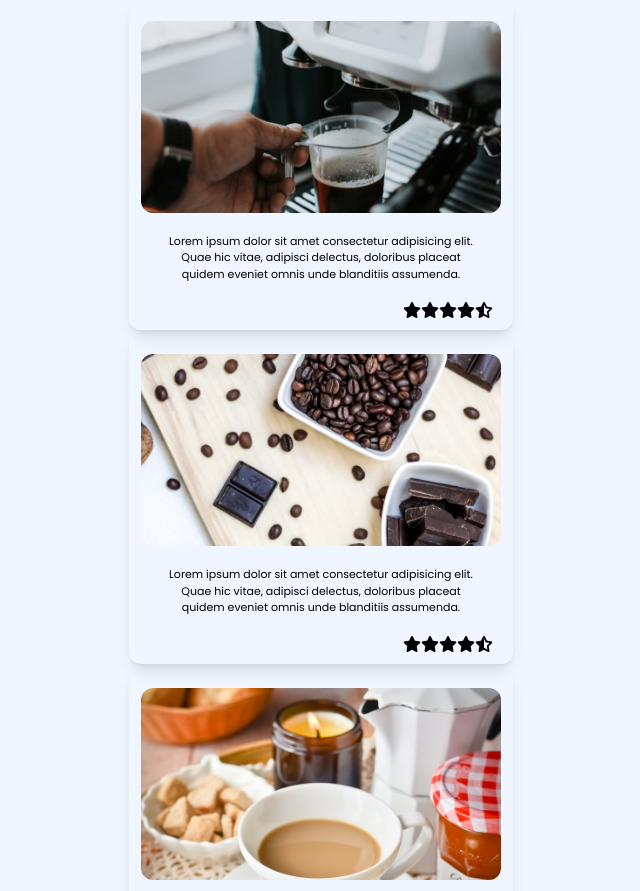
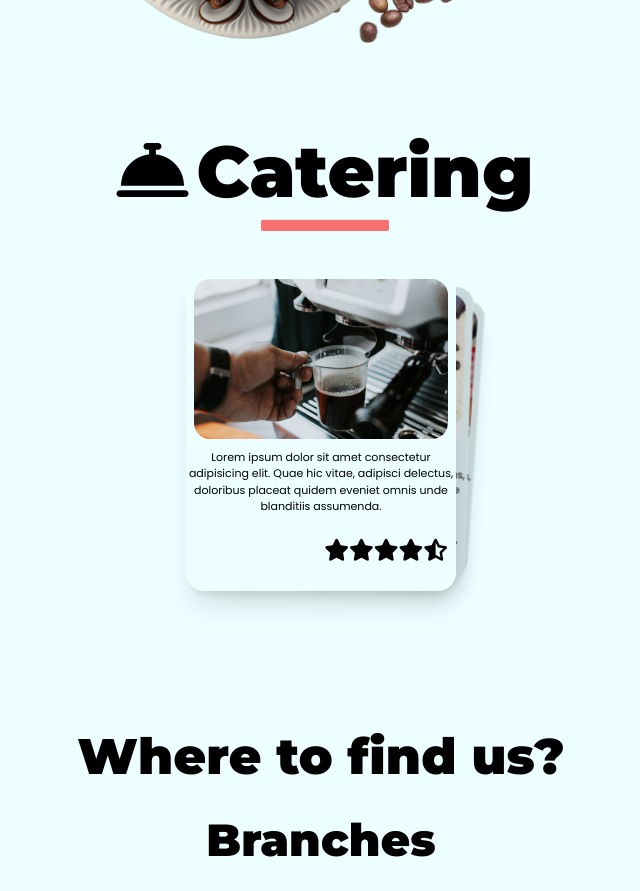
Before and after one commit to kidus-collab/Coffee-terminal, a website: page dist/shop.html in a window 1280 px wide. Shown: the part 1909-2800 px from the top of the page, without its empty margins (319-959 px from the left). Drawn offline with nearby package versions, Linux system fonts and the light colour scheme.

Commit message:
last commit

```diff
--- a/dist/shop.html
+++ b/dist/shop.html
@@ -1,16 +1,37 @@
 <!DOCTYPE html>
 <html lang="en">
+
 <head>
-    <meta charset="UTF-8">
-    <meta http-equiv="X-UA-Compatible" content="IE=edge">
-    <meta name="viewport" content="width=device-width, initial-scale=1.0">
-    <title>Coffee terminal</title>
+  <meta charset="utf-8" />
+  <title>Our Shop</title>
+  <meta name="viewport" content="width=device-width, initial-scale=1, minimum-scale=1, maximum-scale=1" />
+  <!-- Link Swiper's CSS -->
+  <link rel="stylesheet" href="https://cdn.jsdelivr.net/npm/swiper@9/swiper-bundle.min.css" />
    <link rel="stylesheet" href="tailwindstyle.css">
-    <link rel="icon" href="/src/assets/favicon.png">
    <script src="https://kit.fontawesome.com/bd99d0846c.js" crossorigin="anonymous"></script>
    <script src="https://cdn.jsdelivr.net/npm/swiper@9/swiper-bundle.min.js"></script>
-    <link rel="stylesheet" href="https://cdn.jsdelivr.net/npm/swiper@9/swiper-bundle.min.css" />
+   <script src="js/Dropdown.js"></script>
+   <!-- Demo styles -->
+  <style>
+    .swiper {
+      width: 270px;
+      height: 320px;
+     position: relative;;
+    }
+    .swiper-slide {
+      display: flex;
+      align-items: center;
+      justify-content: center;
+      border-radius: 18px;
+      font-size: 22px;
+      font-weight: bold;
+      color: #fff;
+    }
+  </style>
  </head>
+
+<body class="bg-cyan-50 box-border p-0 m-0">
+  <!-- Nav bar -->
   <body class="bg-blue-50 box-border p-0 m-0">
     <div class="bg-cater1 bg-fixed  z-0 bg-center bg-cover mx-auto w-screen h-[400px]">
        <nav class=" z-20 container mx-auto">
@@ -22,12 +43,29 @@
                <a href="/dist/index.html#about" class=" font-pop font-semibold hover:text-red-500">About us</a>
                <button class="bg-black bg-opacity-40 text-white font-semibold font-pop rounded-full align-text-center p-3 px-6 self-baseline hover:bg-green-500"><a href="/dist/contact.html" ><i class="fa-solid fa-phone mr-2"></i>Contact us</a></button>
              </div>
+              <!-- Hamburger Icon -->
+               <svg xmlns="http://www.w3.org/2000/svg" viewBox="0 0 448 512" id="menu-toggle" class="z-xl absolute top-0 right-2 sm:right-3  mr-11 sm:mr-7 mt-12 w-5 h-5 sm:w-7 sm:h-7 fill-black active:fill-white  hover:fill-red-400 md:hidden" onclick="toggleMenu()"  id="menu-btn">
+                <path d="M0 96C0 78.3 14.3 64 32 64H416c17.7 0 32 14.3 32 32s-14.3
+                32-32 32H32C14.3 128 0 113.7 0 96zM0 256c0-17.7 14.3-32 32-32H416c17.7
+                0 32 14.3 32 32s-14.3 32-32 32H32c-17.7 0-32-14.3-32-32zM448 416c0 17.7-14.3
+                32-32 32H32c-17.7 0-32-14.3-32-32s14.3-32 32-32H416c17.7 0 32 14.3 32 32z"/></svg>
        </nav>
        <!--bg img-->
          <h1 class="= my-20 font-mont z-20 text-[52px] md:text-[80px] text-white leading-none tracking-wide text-center">Our Shop</h1>
       </div>
      </div>
-  <!--Mid Section-->
+
+     <!-- Mobile Menu -->
+     <div class="hidden ease-in-out duration-500 z-lg" id="menu-dropdown">
+      <div id="menu" class="fixed inset-y-0 right-0 left-36 md:left-52 z-50 space-y-3 flex flex-col py-4 px-8 shadow-xl rounded-b-xl bg-black bg-opacity-10 backdrop-blur-xl ">
+        <div class="border-b-4 mt-24 items-center justify-end bg-transparent border-b-white border-opacity-100 border-r-8 w-full "><a href="/dist/shop.html#trending"class="font-pop font-medium opacity-100 text-[11px] sm:text-[14px] hover:text-red-500 text-white"><i class="fa-solid fa-fire mr-2"></i>Trending</a></div>
+       <div class="border-b-4 items-center justify-end bg-transparent border-b-white border-opacity-100 border-r-8 w-full "><a href="/dist/shop.html#trending"class="font-pop font-medium opacity-100 text-[11px] sm:text-[14px] hover:text-red-500 text-white"><a href="/dist/shop.html" class="font-pop font-medium text-[11px] sm:text-[14px] hover:text-red-500 text-white "><i class="fa-solid fa-bag-shopping mr-2"></i>Our Shop</a></div>
+        <div class="border-b-4 items-center justify-end bg-transparent border-b-white border-opacity-100 border-r-8 w-full "><a href="/dist/shop.html#trending"class="font-pop font-medium opacity-100 text-[11px] sm:text-[14px] hover:text-red-500 text-white"><a href="/dist/shop.html#branches" class="font-pop font-medium text-[11px] sm:text-[14px] hover:text-red-500 text-white" ><i class="fa-solid fa-shop mr-2"></i>Branches</a></div>
+       <div class="border-b-4 items-center justify-end bg-transparent border-b-white border-opacity-100 border-r-8 w-full "><a href="/dist/contact.html#goal" class=" font-pop font-medium text-[11px] sm:text-[14px] hover:text-red-500  text-white"><i class="fa-solid fa-user mr-2"></i>About us</a></div>
+       <div class="border-b-4 items-center justify-end bg-transparent border-b-white border-opacity-100 border-r-8 w-full "><a href="/dist/contact.html" class="font-pop font-medium text-[11px] sm:text-[14px] hover:text-red-500 text-white"><i class="fa-solid fa-phone mr-2"></i>Contact us</a></div>
+      </div>
+     </div>
+
      <section class="mt-10" id="trending">
         <div class="w-full">
             <h1 class="font-mont text-[40px] px-5 ml-5 mt-5"><i class="fa-solid fa-fire mr-2"></i>Trending</h1>
@@ -35,21 +73,22 @@
               <h4 class="font-pop text-[12px] font-bold ml-10 py-1 px-4 rounded-2xl text-black text-opacity-30 border-2 border-black border-opacity-30">Hot</h4>
               <h4 class="font-pop text-[12px] font-bold py-1 px-4 rounded-2xl text-black text-opacity-30 border-2 border-black border-opacity-30">New</h4>
             </div>
-        <p class="font-pop text-sm md:text-base font-thin opacity-75 px-5 ml-5">Customer favourite Foods & Drinks.</p>
-        <div class=" scrollbar scrollbar-thumb-cyan-50 md:scrollbar-thumb-blue-100 ml-6 mt-2 flex flex-row lg:flex-nowrap gap-8">
+            <p class="font-pop text-sm md:text-base font-thin text-black text-opacity-50 px-5 ml-5">Customer favourite Foods & Drinks.</p>
+            <div class="overflow-y-auto ml-6 mt-2 flex flex-row lg:flex-nowrap gap-8">
                 <img src="/src/assets/Trending/1.jpg"></img>
                 <img src="/src/assets/Trending/2.png"></img>
                 <img src="/src/assets/Trending/3.png"></img>
                 <img src="/src/assets/Trending/4.png"></img>
             </div>
+        </div>
+        <!--foods-->
         <h1 class="font-mont text-[40px] px-5 ml-5 mt-5" id="Foods"><i class="fa-solid fa-utensils mr-2"></i>Foods</h1>
         <div class="flex gap-3 mb-1">
           <h4 class="font-pop text-[12px] font-bold py-1 ml-10 px-4 rounded-2xl text-black text-opacity-30 border-2 border-black border-opacity-30">Fresh</h4>
           <h4 class="font-pop text-[12px] font-bold py-1 px-4 rounded-2xl text-black text-opacity-30 border-2 border-black border-opacity-30">Tasty</h4>
           <h4 class="font-pop text-[12px] font-bold py-1 px-4 rounded-2xl text-black text-opacity-30 border-2 border-black border-opacity-30">Top Rated</h4>
         </div>
-        <p class="font-pop font-thin opacity-75 px-5 ml-5">Our food menu list of foods we have soon to be more.</p>
-        <div class="swiper mySwiper">
+        <p class="font-pop font-thin px-5 text-black text-opacity-50 ml-5 z-md">Our food menu list of foods we have soon to be more.</p>
          <div class="overflow-y-auto ml-6 mt-5 flex flex-row lg:flex-nowrap gap-8">
           <img src="/src/assets/Foods/1.png"></img>
           <img src="/src/assets/Foods/2.png"></img>
@@ -58,15 +97,13 @@
           <img src="/src/assets/Foods/5.png"></img>
           <img src="/src/assets/Foods/6.png"></img>
          </div>
-        <div class="swiper-scrollbar"></div>
-        </div>
-
+       <!-- Drinks -->
        <h1 class="font-mont text-[30px] px-5 mt-5 ml-5" id="Drinks"><i class="fa-solid fa-whiskey-glass mr-2"></i>Drinks</h1>
        <div class="flex gap-3 mb-1">
          <h4 class="font-pop text-[12px] font-bold py-1 px-4 rounded-2xl text-black text-opacity-30 border-2 border-black border-opacity-30 ml-10 bg-transparent ">Energizing</h4>
          <h4 class="font-pop text-[12px] font-bold py-1 px-4 rounded-2xl text-black text-opacity-30 border-2 border-black border-opacity-30">Saves your day</h4>
        </div>
-        <p class="font-pop font-thin opacity-75 px-5 ml-5">Hot beverages & drinks at coffee terminal including house special.</p>
+       <p class="font-pop font-thin text-black text-opacity-50 px-5 ml-5">Hot beverages & drinks at coffee terminal including house special.</p>
        <div class="overflow-y-auto ml-6 mt-5  flex flex-row lg:flex-nowrap gap-8">
            <img src="/src/assets/Drinks/1.jpg"></img>
            <img src="/src/assets/Drinks/2.png"></img>
@@ -78,61 +115,70 @@
    </div>
  </section>
 
- <!--Catering-->
+  <!-- Catering Section -->
   <section id="catering">
-    <div class="items-center justify-center mb-20">
-      <img src="/src/assets/Cup.png" alt="Cup of coffee" class="mt-3 mx-auto w-1/4 h-1/4">
-      <h1 class="font-mont text-[30px] sm:text-[40px] md:text-[50px] -mt-3 lg:-mt-5 text-center">Catering</h1>
-        <div class="mySwiper">
-        <!-- column 1 catering -->
-        <div class="shadow-lg w-72 ml-10 sm:mx-auto md:w-96 rounded-xl p-3">
-          <div class="overflow-hidden mx-auto h-48 mt-3 rounded-xl">
+    <div class="flex flex-col space-x-2 mb-10">
+        <img src="/src/assets/Cup.png" alt="Cup of coffee" class="mt-3 mx-auto w-2/5 h-2/5 ">
+         <h1 class="font-mont text-center px-10 text-4xl sm:text-5xl md:text-7xl"><i class="fa-solid fa-bell-concierge mr-2 "></i>Catering<hr class="after:block w-16 mx-auto md:w-32 rounded-sm h-2 md:h-3 bg-red-400"/></h1>
+        </div>
+  <div class="swiper mySwiper mt-1 lg:mt-10 ">
+    <div class="swiper-wrapper">
+        <!-- Slide 1-->
+        <div class="swiper-slide bg-cyan-50 shadow-xl">
+        <div class="overflow-hidden absolute top-0  mx-2 h-40 mt-2 rounded-2xl">
             <img src="/src/assets/caterpic.jpg" alt="" class="hover:scale-150 transition-all duration-500 ease-in-out"/>
           </div>
-          <p class="font-pop text-[9px] sm:text-[11px] font-extralight my-5 text-center">Lorem ipsum dolor sit amet consectetur adipisicing elit.<br /> Quae hic vitae, adipisci delectus, doloribus
-            placeat<br /> quidem eveniet omnis unde blanditiis assumenda.</p>
-          <div class="flex mx-2 justify-end">
-            <i class="fa-solid fa-star"></i>
-            <i class="fa-solid fa-star"></i>
-            <i class="fa-solid fa-star"></i>
-            <i class="fa-solid fa-star"></i>
-            <i class="fa-solid fa-star-half-stroke"></i>
+          <div class="flex flex-col">
+          <p class="font-pop text-[8px] sm:text-[11px] font-extralight mt-32 pt-5 text-center text-black">Lorem ipsum dolor sit amet consectetur adipisicing elit. Quae hic vitae, adipisci delectus, doloribus
+            placeat quidem eveniet omnis unde blanditiis assumenda.</p>
+            <div class="flex mx-2 mt-6 justify-end mr-2">
+                <i class="fa-solid fa-star text-black"></i>
+                <i class="fa-solid fa-star text-black"></i>
+                <i class="fa-solid fa-star text-black"></i>
+                <i class="fa-solid fa-star text-black"></i>
+                <i class="fa-solid fa-star-half-stroke text-black"></i>
               </div>
             </div>
-        <!-- column 2 catering -->
-        <div class="shadow-lg w-72 ml-10 sm:mx-auto md:w-96 rounded-xl p-3">
-          <div class="overflow-hidden mx-auto h-48 mt-3 rounded-xl">
+        </div>
+      <!-- Slide 2-->
+        <div class="swiper-slide bg-cyan-50 shadow-xl">
+            <div class="overflow-hidden absolute top-0  mx-2 h-40 mt-2 rounded-2xl">
                 <img src="/src/assets/caterimg2.jpg" alt="" class="hover:scale-150 transition-all duration-500 ease-in-out"/>
               </div>
-          <p class="font-pop text-[11px] font-extralight my-5 text-center">Lorem ipsum dolor sit amet consectetur adipisicing elit.<br /> Quae hic vitae, adipisci delectus, doloribus
-            placeat<br /> quidem eveniet omnis unde blanditiis assumenda.</p>
-            <div class="flex mx-2 justify-end">
-              <i class="fa-solid fa-star"></i>
-              <i class="fa-solid fa-star"></i>
-              <i class="fa-solid fa-star"></i>
-              <i class="fa-solid fa-star"></i>
-              <i class="fa-solid fa-star-half-stroke"></i>
+              <div class="flex flex-col">
+              <p class="font-pop text-[8px] sm:text-[11px] font-extralight mt-32 pt-5 text-center text-black">Lorem ipsum dolor sit amet consectetur adipisicing elit. Quae hic vitae, adipisci delectus, doloribus
+                placeat quidem eveniet omnis unde blanditiis assumenda.</p>
+                <div class="flex mx-2 mt-6 justify-end mr-2">
+                    <i class="fa-solid fa-star text-black"></i>
+                    <i class="fa-solid fa-star text-black"></i>
+                    <i class="fa-solid fa-star text-black"></i>
+                    <i class="fa-solid fa-star text-black"></i>
+                    <i class="fa-solid fa-star-half-stroke text-black"></i>
                   </div>
               </div>
-          <!-- column 3 catering -->
-          <div class="shadow-lg w-72 ml-10 sm:mx-auto md:w-96 rounded-xl p-3">
-            <div class="overflow-hidden mx-auto h-48 mt-3 rounded-xl">
+         </div>
+         <!--Swiper 3-->
+      <div class="swiper-slide bg-cyan-50 shadow-xl">
+        <div class="overflow-hidden absolute top-0  mx-2 h-40 mt-2 rounded-2xl">
             <img src="/src/assets/caterimg3.jpg" alt="" class="hover:scale-150 transition-all duration-500 ease-in-out"/>
           </div>
-            <p class="font-pop text-[11px] font-extralight my-5 text-center">Lorem ipsum dolor sit amet consectetur adipisicing elit.<br /> Quae hic vitae, adipisci delectus, doloribus
-              placeat<br /> quidem eveniet omnis unde blanditiis assumenda.</p>
-              <div class="flex mx-2 justify-end">
-                <i class="fa-solid fa-star"></i>
-                <i class="fa-solid fa-star"></i>
-                <i class="fa-solid fa-star"></i>
-                <i class="fa-solid fa-star"></i>
-                <i class="fa-solid fa-star-half-stroke"></i>
+          <div class="flex flex-col">
+          <p class="font-pop text-[8px] sm:text-[11px] font-extralight mt-32 pt-5 text-center text-black">Lorem ipsum dolor sit amet consectetur adipisicing elit. Quae hic vitae, adipisci delectus, doloribus
+            placeat quidem eveniet omnis unde blanditiis assumenda.</p>
+            <div class="flex mx-2 mt-6 justify-end mr-2">
+                <i class="fa-solid fa-star text-black"></i>
+                <i class="fa-solid fa-star text-black"></i>
+                <i class="fa-solid fa-star text-black"></i>
+                <i class="fa-solid fa-star text-black"></i>
+                <i class="fa-solid fa-star-half-stroke text-black"></i>
+              </div>
             </div>
       </div>
     </div>
   </div>
  </section>
 
+ <!-- Swiper JS -->
   <script>
     var swiper = new Swiper(".mySwiper", {
       effect: "cards",
@@ -140,8 +186,7 @@
     });
   </script>
 
- <!--Branches section-->
-  <section id="branches">
+ <section class="mt-32" id="branches">
     <h1 class="font-mont text-[35px] sm:text-[45px] md:text-[50px] text-center mt-5 mb-3">Where to find us?</h1>
       <h2 class="font-mont text-[30px] sm:text-[45px] text-center mb-5">Branches</h2>
    <div class=" columns-1 lg:columns-2 container mx-auto my-16 ">
@@ -156,6 +201,7 @@
     </div>
    </div>
   </section>
+
    <!--right cropped img-->
    <img src="/src/assets/side-img.png"  class="absolute w-28 h-40 right-0 z-0 "></img>
 
@@ -210,16 +256,5 @@
     <p class="font-pop text-[12px] md:text-base font-semibold mt-1 md:ml-36">© 2022 Coffee Terminal. All rights reserved</p>
    </div>
    </footer>
-
-   <!-- Initialize Swiper -->
-   <script>
-    var swiper = new Swiper(".mySwiper", {
-       scrollbar: {
-       el: ".swiper-scrollbar",
-       hide: true,
-     },
-    });
-   </script>
-
 </body>
 </html>
```
Also changed, not shown: dist/contact.html (+4 -4 lines), dist/index.html (+14 -12 lines), dist/js/Dropdown.js (+5 -4 lines), dist/tailwindstyle.css. Lines whose indentation alone changed are shown as unchanged.
